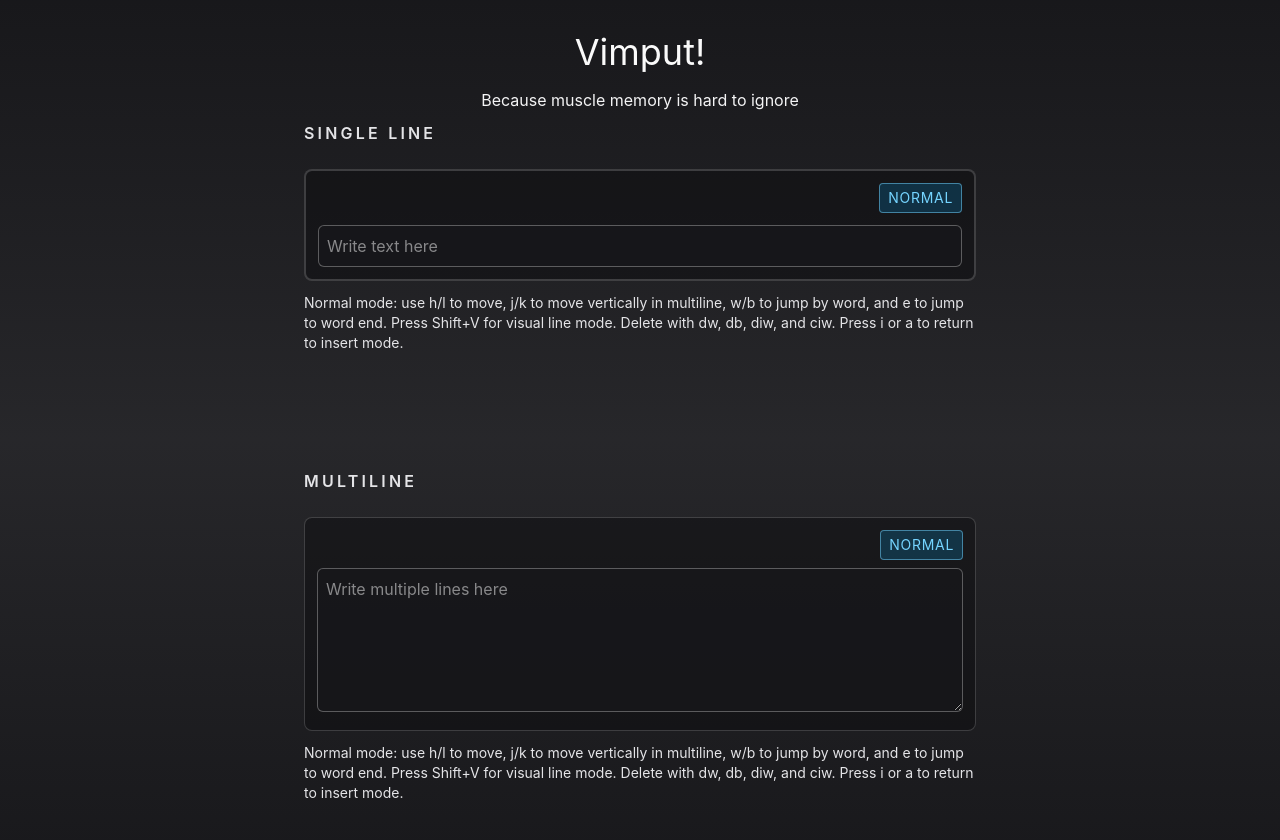
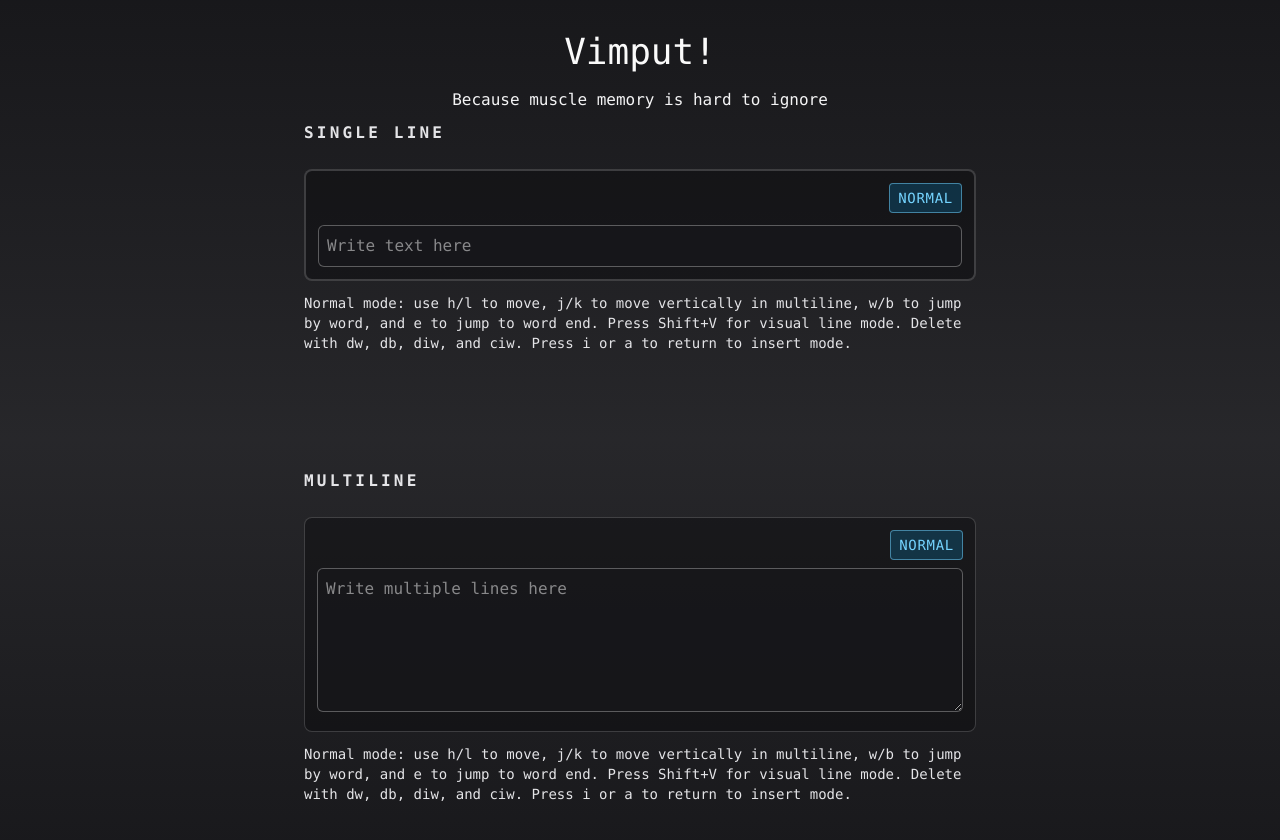
Before and after one commit to PeterKruhoffer/Vimput, a React (Vite) app: page / in a window 1280 px wide. Shown: the top 840 px of the page. Built offline with nearby package versions, Linux system fonts and the light colour scheme.

Commit message:
Add Geist mono font

```diff
--- a/package.json
+++ b/package.json
@@ -15,6 +15,7 @@
     "check": "biome check"
   },
   "dependencies": {
+    "@fontsource/geist-mono": "^5.2.7",
     "@tailwindcss/vite": "^4.1.18",
     "@tanstack/react-devtools": "^0.7.0",
     "@tanstack/react-router": "^1.132.0",
--- a/src/styles.css
+++ b/src/styles.css
@@ -1,15 +1,14 @@
 @import "tailwindcss";
+@import "@fontsource/geist-mono";
 
 body {
   @apply m-0;
-  font-family: -apple-system, BlinkMacSystemFont, "Segoe UI", "Roboto", "Oxygen",
-    "Ubuntu", "Cantarell", "Fira Sans", "Droid Sans", "Helvetica Neue",
-    sans-serif;
+  font-family: "Geist Mono", ui-monospace, SFMono-Regular, Menlo, Monaco,
+    Consolas, "Liberation Mono", "Courier New", monospace;
   -webkit-font-smoothing: antialiased;
   -moz-osx-font-smoothing: grayscale;
 }
 
 code {
-  font-family: source-code-pro, Menlo, Monaco, Consolas, "Courier New",
-    monospace;
+  font-family: inherit;
 }
```
Also changed, not shown: 1 other file (tests, documents, lock files or other folders).
